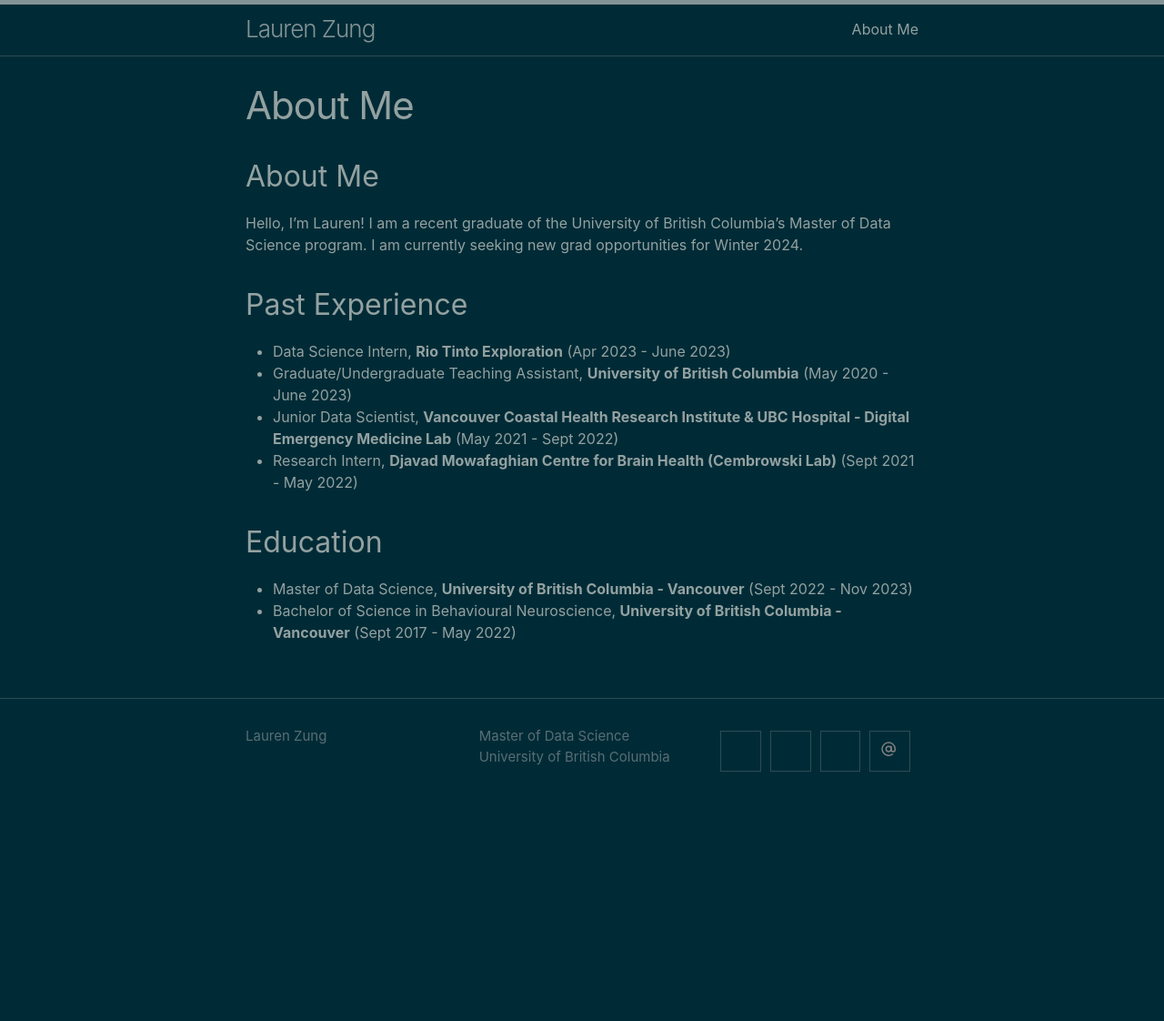
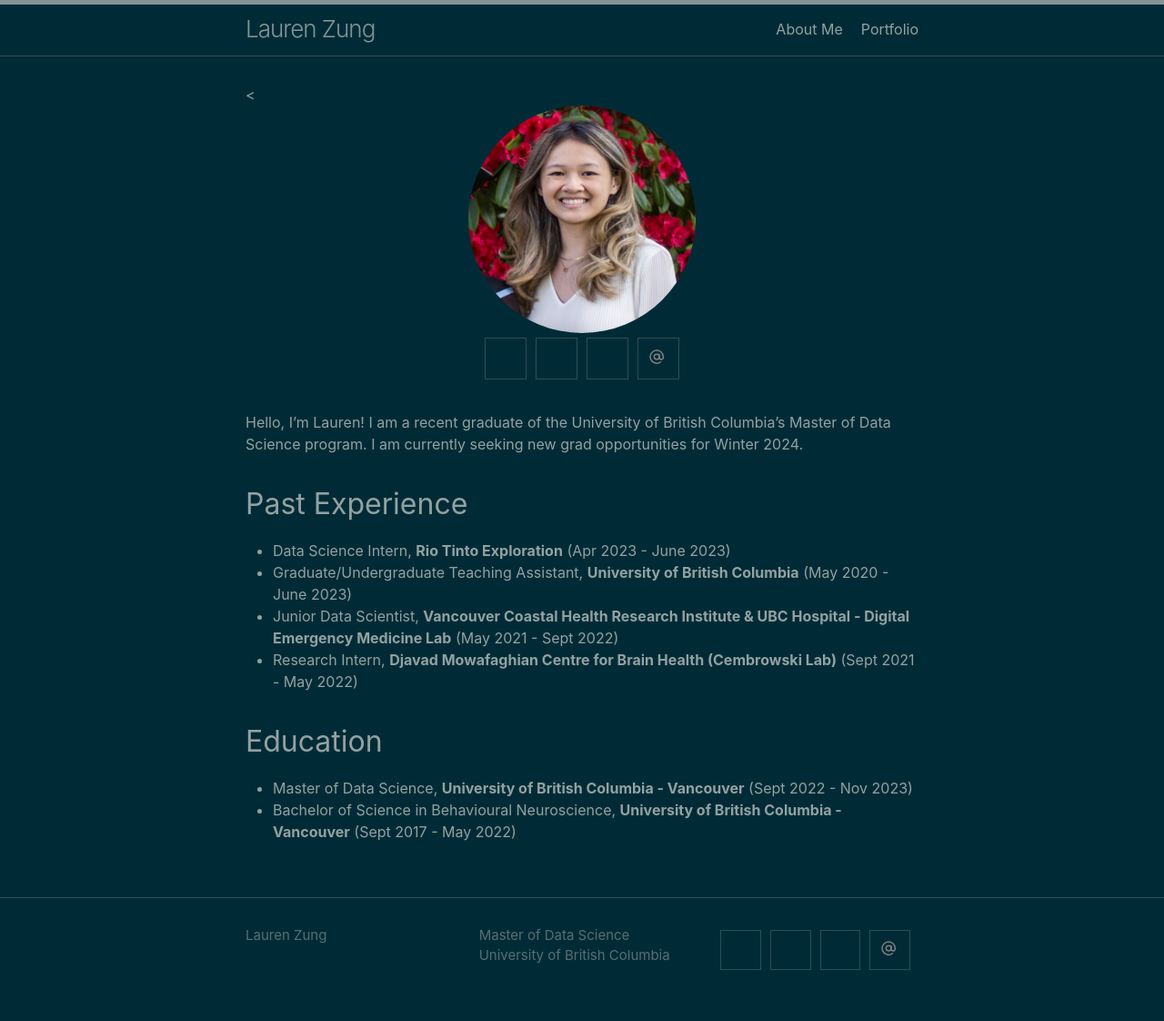
Before and after one commit to lzung/lzung.github.io, a Jekyll site: the page built from about.md, in a window 1280 px wide. Shown: the whole page at 91% size. Built offline with Jekyll 4.4.1, drawn with Linux system fonts in a browser that asks for light colours; before the commit the page ends 903 px from its top, so only the background shows below that.

Commit message:
update about

```diff
--- /dev/null
+++ b/_layouts/about.html
@@ -0,0 +1,17 @@
+---
+layout: base
+---
+<article class="post">
+
+  <<div style="text-align:center;padding-bottom:30px;overflow:auto">
+    <img src="../images/profile.png" alt="Avatar" style="width:50%;border-radius:50%;max-width:250px;max-height:250px">
+    <div>
+      {%- include social.html -%}
+    </div>
+  </div>
+
+  <div class="post-content">
+    {{ content }}
+  </div>
+
+</article>
--- a/about.md
+++ b/about.md
@@ -1,10 +1,8 @@
 ---
-layout: page
+layout: about
 title: About Me
 permalink: /about/
 ---
-
-## About Me
 
 Hello, I'm Lauren! I am a recent graduate of the University of British Columbia's Master of Data Science program. I am currently seeking new grad opportunities for Winter 2024.
 
```
Also changed, not shown: _layouts/portfolio.html (added, +14 -0 lines), portfolio.md (+7 -0 lines), images/profile.png (added).
